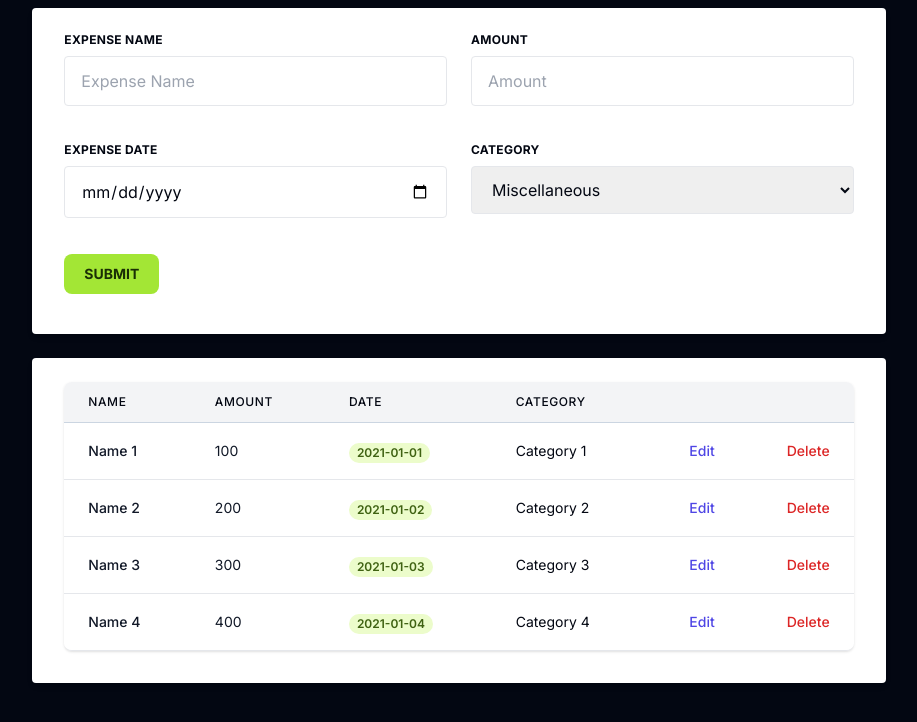
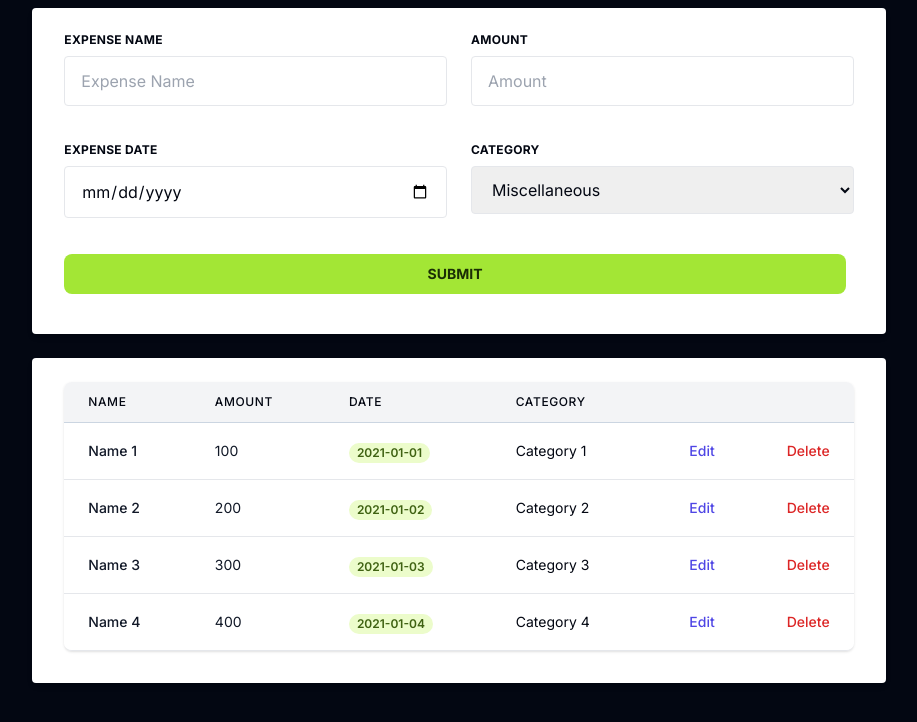
Before and after one commit to NirnayK/Finance-Tracker, a Next.js app in the folder finance-tracker/: page / in a window 1280 px wide. Shown: the top 722 px of the page, without its empty margins (181-1098 px from the left). Built offline with nearby package versions, Linux system fonts and the light colour scheme.

Commit message:
added global props

```diff
--- a/finance-tracker/components/add.js
+++ b/finance-tracker/components/add.js
@@ -3,7 +3,7 @@
 import React from "react";
 import Link from "next/link";
 
-export default function Add() {
+export default function Add(props) {
   // Form grid using tailwindcss
 
   const [expenseName, setExpenseName] = React.useState("");
@@ -106,24 +106,23 @@ export default function Add() {
             </div>
           </div>
         </div>
-        <Link
-          href={{
-            pathname: "/",
-            query: {
+
+        <button
+          type="button"
+          className="text-lime-950 bg-lime-400  focus:ring-4 focus:ring-lime-300 font-2xl font-bold rounded-lg text-sm px-5 py-2.5 mr-2 mb-2 "
+          onClick={() => {
+            props.data.push({
               expenseName: expenseName,
-              amount: amount,
+              expenseAmount: amount,
               expenseDate: expenseDate,
-              category: category,
-            },
+              expenseCategory: category,
+            });
+
+            props.set([...props.data]);
           }}
         >
-          <button
-            type="button"
-            className="text-lime-950 bg-lime-400  focus:ring-4 focus:ring-lime-300 font-2xl font-bold rounded-lg text-sm px-5 py-2.5 mr-2 mb-2 "
-          >
-            SUBMIT
-          </button>
-        </Link>
+          SUBMIT
+        </button>
       </div>
     </div>
   );
--- a/finance-tracker/components/show.js
+++ b/finance-tracker/components/show.js
@@ -30,6 +30,8 @@ export default function Show(props) {
       expenseCategory: "Category 4",
     },
   ];
+
+  data = [...props.data, ...data];
 
   //   const router = useRouter();
 
--- a/finance-tracker/pages/dashboard.js
+++ b/finance-tracker/pages/dashboard.js
@@ -1,14 +1,18 @@
+"use client";
 import Add from "../components/add";
 import Show from "../components/show";
-
+import React from "react";
 export default function Dashboard() {
   //   dashboard page to a financial tracker app using tailwindcss with option to add delete and update the finances
 
   // a react form component using tightwindcss
+
+  const [data, setData] = React.useState([]);
+
   return (
     <>
-      <Add />
-      <Show />
+      <Add data={data} set={() => setData(data)} />
+      <Show data={data} />
     </>
   );
 }
```
